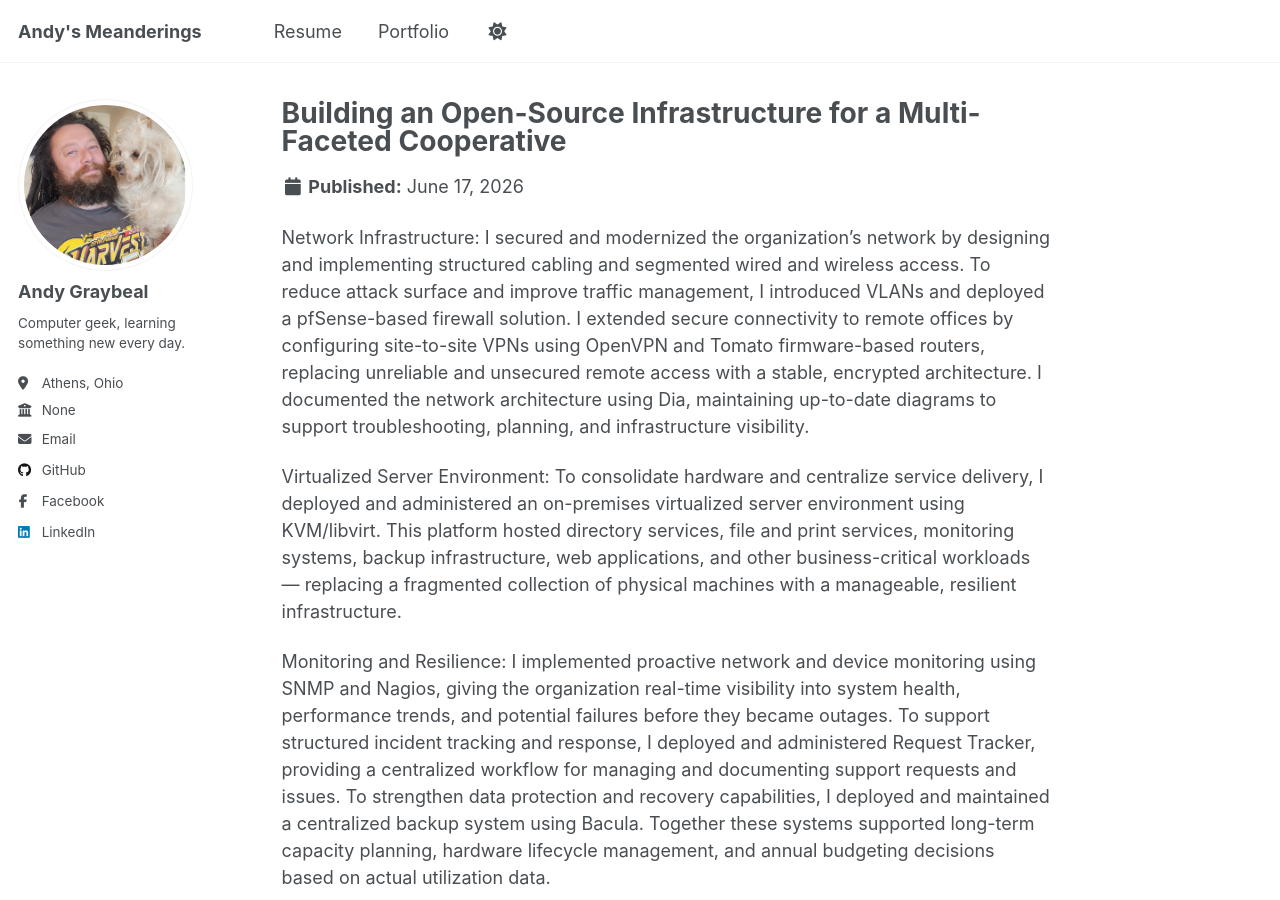
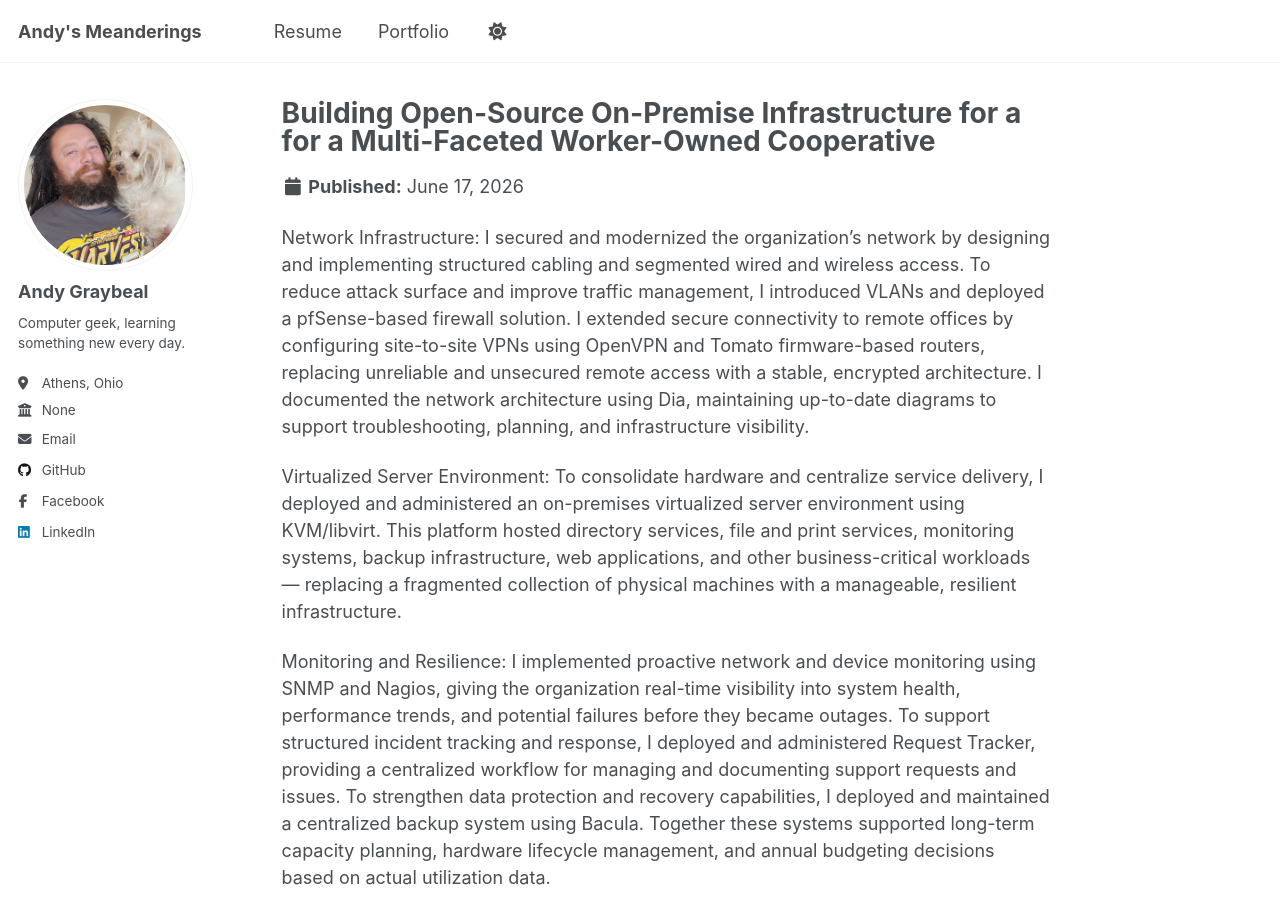
Before and after one commit to andy-graybeal/andy-graybeal.github.io, a Jekyll site: the page built from _portfolio/open_source_coop.md, in a window 1280 px wide and 900 px high. Built offline with Jekyll 4.4.1, drawn with Linux system fonts in a browser that asks for light colours; a script that is not in the unit is left out.

Commit message:
Update title for open source coop document

```diff
--- a/_portfolio/open_source_coop.md
+++ b/_portfolio/open_source_coop.md
@@ -1,5 +1,5 @@
 ---
-title: "Building an Open-Source Infrastructure for a Multi-Faceted Cooperative"
+title: "Building Open-Source On-Premise Infrastructure for a for a Multi-Faceted Worker-Owned Cooperative"
 excerpt: "Open-Source Puzzle Piecing"
 collection: portfolio
 ---
```
